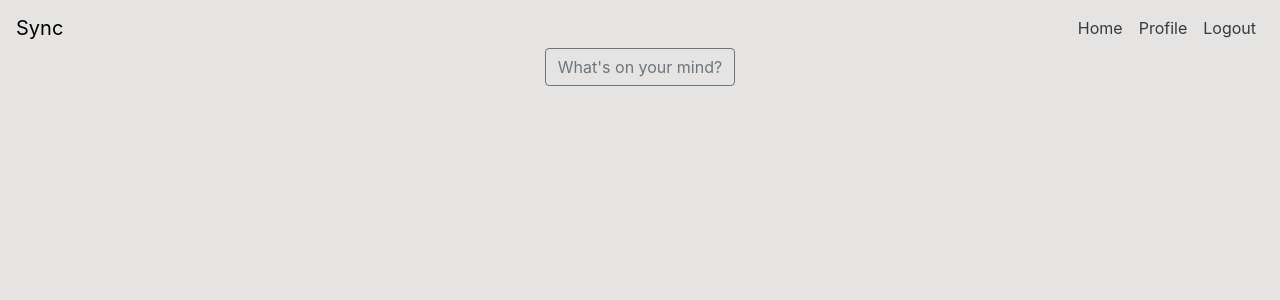
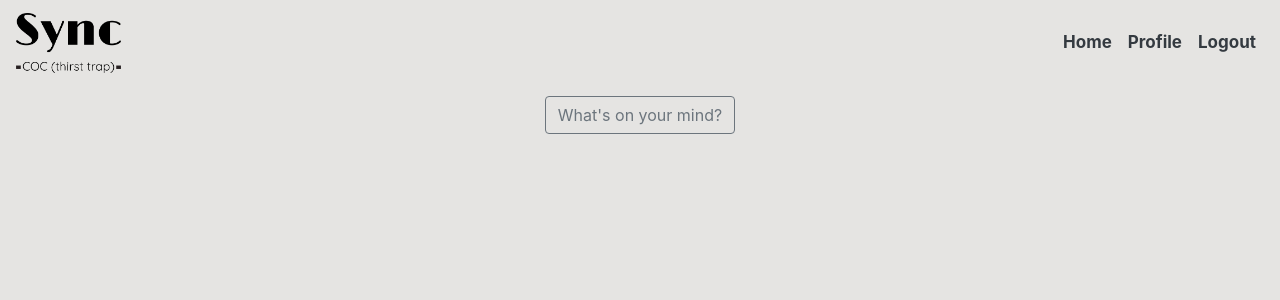
Before and after one commit to Chillingsss/sync, a PHP site: page /media/ in a window 1280 px wide. Shown: the top 300 px of the page. Run offline with PHP 8.4, Linux system fonts and the light colour scheme; data that the repository does not hold is empty; some libraries are stand-ins or nearby versions.

Commit message:
fetch firstname profile

```diff
--- /dev/null
+++ b/fetch_user.php
@@ -0,0 +1,35 @@
+<?php
+header('Content-Type: application/json');
+
+// Your database connection logic
+$servername = "127.0.0.1";
+$username = "root";
+$password = "";
+$dbname = "db_socialmedia";
+
+try {
+    $conn = new PDO("mysql:host=$servername;dbname=$dbname", $username, $password);
+    $conn->setAttribute(PDO::ATTR_ERRMODE, PDO::ERRMODE_EXCEPTION);
+} catch (PDOException $e) {
+    echo json_encode(["error" => "Connection failed: " . $e->getMessage()]);
+    exit;
+}
+
+// Retrieve userId from the query parameters
+$userId = isset($_GET['userId']) ? $_GET['userId'] : '';
+
+// Fetch user details from the database based on userId
+$sql = "SELECT firstname FROM tbl_users WHERE id = :userId";
+$stmt = $conn->prepare($sql);
+$stmt->bindParam(':userId', $userId);
+$stmt->execute();
+
+// Fetch the user details as an associative array
+$user = $stmt->fetch(PDO::FETCH_ASSOC);
+
+// Close the database connection
+$conn = null;
+
+// Return user details as JSON
+echo json_encode($user);
+?>
--- a/index.php
+++ b/index.php
@@ -17,10 +17,15 @@
 
 </head>
 
-<body class="mt-0" id="body" style="background-color: #E5E4E2;">
+<body class="mt-5" id="body" style="background-color: #E5E4E2;">
 
     <nav class="navbar navbar-expand-lg navbar-light fixed-top" id="navbar">
-        <a class="navbar-brand" href="#" style="text-decoration: none; color: black;">Sync</a>
+        <a class="navbar-brand" href="#" style="text-decoration: none; color: black;">
+            <img src="img/sync.png" alt="Sync Logo" style="height: 60px; width: auto;">
+        </a>
+
+        <span id="userFirstname" style="margin-left: 10px;"></span>
+
         <button class="navbar-toggler" type="button" data-toggle="collapse" data-target="#navbarNav"
             aria-controls="navbarNav" aria-expanded="false" aria-label="Toggle navigation">
             <span class="navbar-toggler-icon"></span>
@@ -28,24 +33,30 @@
         <div class="collapse navbar-collapse" id="navbarNav">
             <ul class="navbar-nav ml-auto">
                 <li class="nav-item active">
-                    <a class="nav-link text-dark" href="#" style="text-decoration: none; color: black;">Home <span
+                    <a class="nav-link text-dark" href="#"
+                        style="text-decoration: none; color: black; font-size: 17px; font-weight: bold;">Home <span
                             class="sr-only">(current)</span></a>
                 </li>
                 <li class="nav-item">
-                    <a class="nav-link text-dark" href="#" style="text-decoration: none; color: black;">Profile</a>
+                    <a class="nav-link text-dark" href="#"
+                        style="text-decoration: none; color: black; font-size: 17px; font-weight: bold;">Profile</a>
                 </li>
                 <li class="nav-item">
-                    <a class="nav-link text-dark" style="cursor: pointer; text-decoration: none; color: black;"
+                    <a class="nav-link text-dark"
+                        style="cursor: pointer; text-decoration: none; color: black; font-size: 17px; font-weight: bold;"
                         onclick="logout()">Logout</a>
                 </li>
             </ul>
         </div>
     </nav>
 
+
+
     <div class="row-md-6 mt-5">
+
         <div class="col-md-3 justify-content-center d-flex align-items-center mx-auto mb-4">
             <!-- Button to trigger modal -->
-            <button type="button" class="btn btn-outline-secondary" data-toggle="modal" data-target="#postModal">
+            <button type="button" class="btn btn-outline-secondary mt-5" data-toggle="modal" data-target="#postModal">
                 What's on your mind?
             </button>
 
@@ -90,6 +101,17 @@
     <script>
         const isLoggedIn = localStorage.getItem("isUserLoggedIn");
 
+        // Assuming you have a PHP endpoint to fetch user details
+        const userId = localStorage.getItem("id");
+        fetch(`fetch_user.php?userId=${userId}`)
+            .then(response => response.json())
+            .then(user => {
+                // Update the user's firstname in the HTML
+                document.getElementById('userFirstname').textContent = user.firstname;
+            })
+            .catch(error => {
+                console.error('Error fetching user details:', error);
+            });
 
 
         function submitForm() {
```
Also changed, not shown: img/sync.png (added), uploads/65d0a4585f87a6.22502391.png (added), uploads/65d0a4904da750.33647108.png (added).
